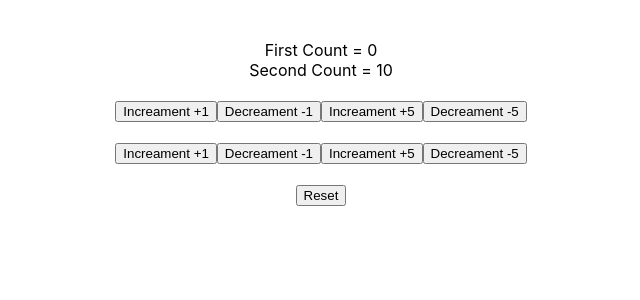
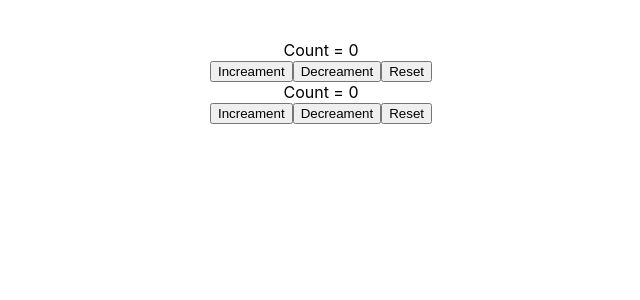
Before and after one commit to MizanurRahmann/react-hooks, a React (Create React App) app: page / in a window 1280 px wide. Shown: the top 300 px of the page, without its empty margins (319-959 px from the left). Built offline with nearby package versions, Linux system fonts and the light colour scheme.

Commit message:
Multiple useReducer.

```diff
--- a/src/App.js
+++ b/src/App.js
@@ -14,6 +14,7 @@
 import UserComponetC from './Components/UserComponentC';
 import CounterOne from './Components/CounterOne';
 import CounterTwo from './Components/CounterTwo';
+import CounterThree from './Components/CounterThree';
 
 export const UserContext = React.createContext();
 export const ChannelContext = React.createContext();
@@ -40,7 +41,8 @@
       </UserContext.Provider> */}
 
       {/* <CounterOne /> */}
-      <CounterTwo />
+      {/* <CounterTwo /> */}
+      <CounterThree />
     </div>
   );
 }
--- /dev/null
+++ b/src/Components/CounterThree.js
@@ -0,0 +1,41 @@
+import React, {useReducer} from 'react'
+
+
+const initialState = 0;
+const reducer = (state, action) => {
+    switch(action){
+        case 'Increament':
+            return state + 1;
+        case 'Decreament':
+            return state - 1;
+        case 'Reset':
+            return initialState;
+        default:
+            return state;
+    }
+}
+
+function CounterThree() {
+
+    const [count, dispatch] = useReducer(reducer ,initialState);
+    const [countTwo, dispatchTwo] = useReducer(reducer ,initialState);
+
+    return (
+        <div>
+            <div>
+                <div>Count = {count}</div>
+                <button onClick={() => dispatch('Increament')}>Increament</button>
+                <button onClick={() => dispatch('Decreament')}>Decreament</button>
+                <button onClick={() => dispatch('Reset')}>Reset</button>
+            </div>
+            <div>
+                <div>Count = {countTwo}</div>
+                <button onClick={() => dispatchTwo('Increament')}>Increament</button>
+                <button onClick={() => dispatchTwo('Decreament')}>Decreament</button>
+                <button onClick={() => dispatchTwo('Reset')}>Reset</button>
+            </div>
+        </div>
+    )
+}
+
+export default CounterThree
```
